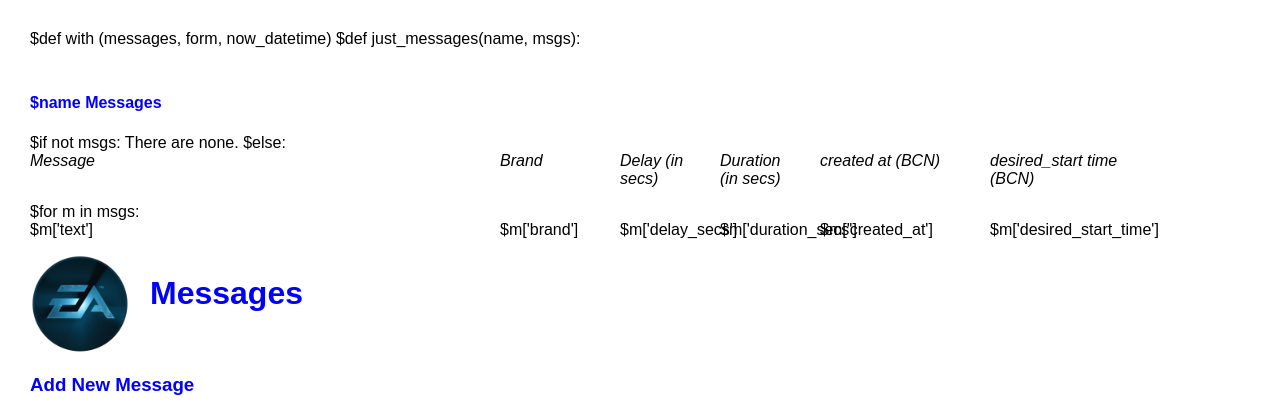
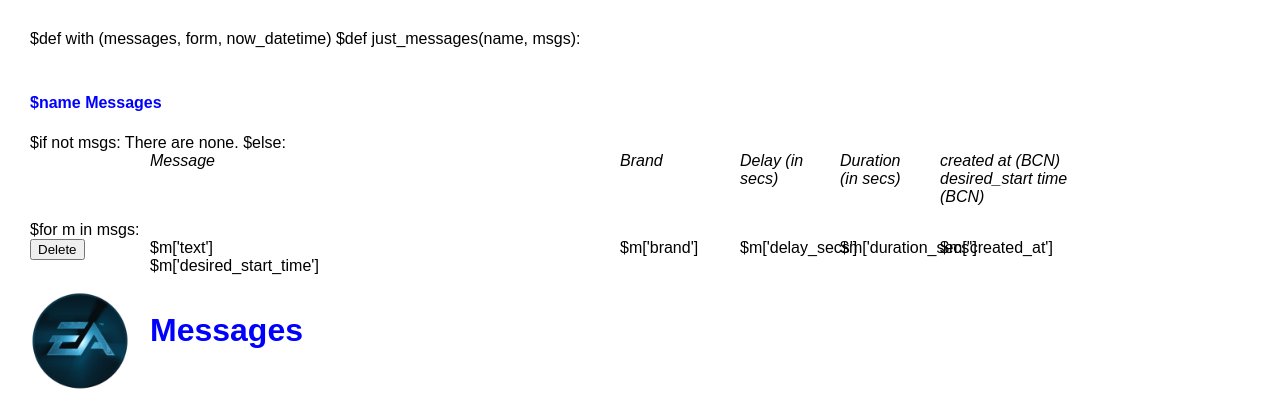
Before and after one commit to marklar/massiu, a Python web app: template templates/messages.html in a window 1280 px wide. Shown: the top 412 px of the page. Run offline with Jinja, Linux system fonts and the light colour scheme; the template is opened without the code that fills it, so the values that code supplies are empty.

Commit message:
delete show messages

```diff
--- a/templates/messages.html
+++ b/templates/messages.html
@@ -12,6 +12,7 @@
     $else:
       <!-- header -->
       <div class="row">
+	<div class="stats hd">&nbsp;</div>
 	<div class="stats hd message">Message</div>
 	<div class="stats hd">Brand</div>
 	<div class="stats hd secs">Delay (in secs)</div>
@@ -24,6 +25,11 @@
       <!-- body -->
       $for m in msgs:
         <div class="row">
+	  <div class="stats delete">
+	    <form method="POST" action="/ui/show/message/$m['_id']">
+	      <input type="submit" value="Delete" />
+	    </form>
+	  </div>
 	  <div class="stats message">$m['text']</div>
 	  <div class="stats">$m['brand']</div>
 	  <div class="stats secs">$m['delay_secs']</div>
--- a/util/show_messages.py
+++ b/util/show_messages.py
@@ -1,9 +1,14 @@
 import pymongo
+from bson.objectid import ObjectId
 from datetime import datetime, timedelta
 
 from util import store
 
 MSG_COLL = 'messages'
+
+def delete_message(id_str):
+    _id = ObjectId(id_str)
+    get_coll().remove(_id)
 
 def put_message(dico):
     get_coll().save(dico)
```
Also changed, not shown: server.py (+6 -1 lines).
